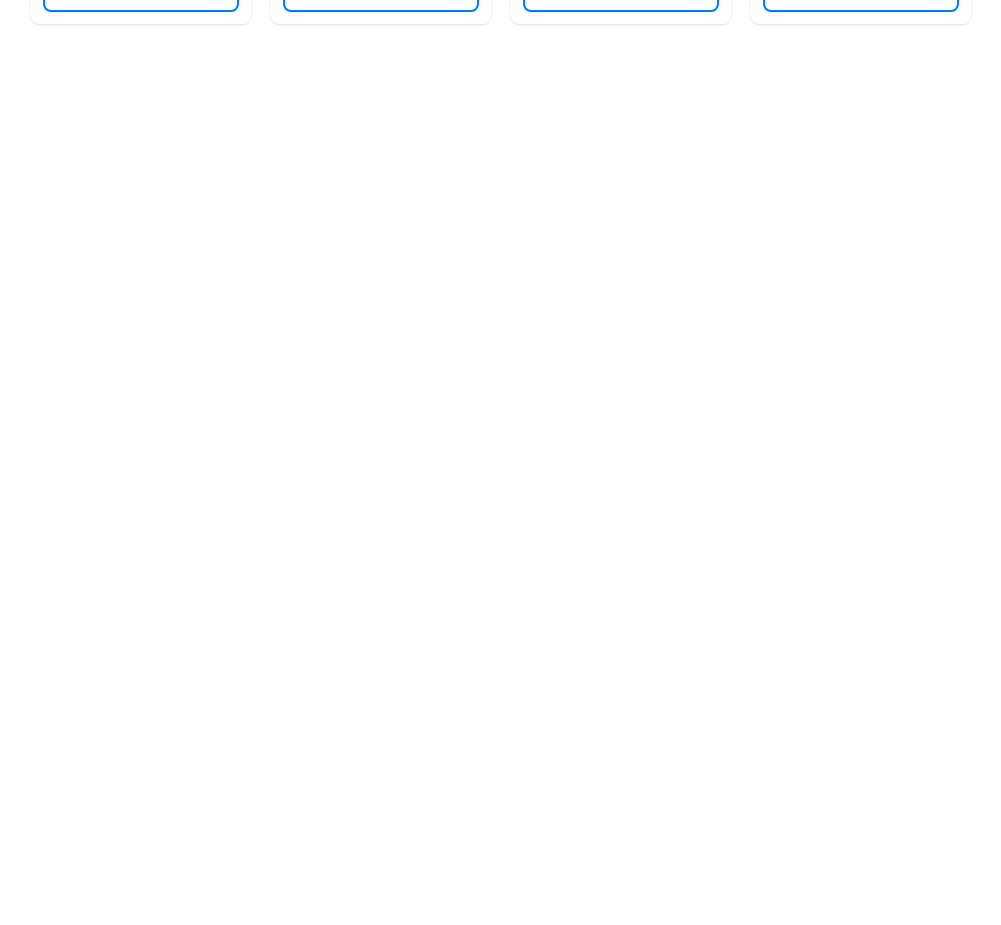
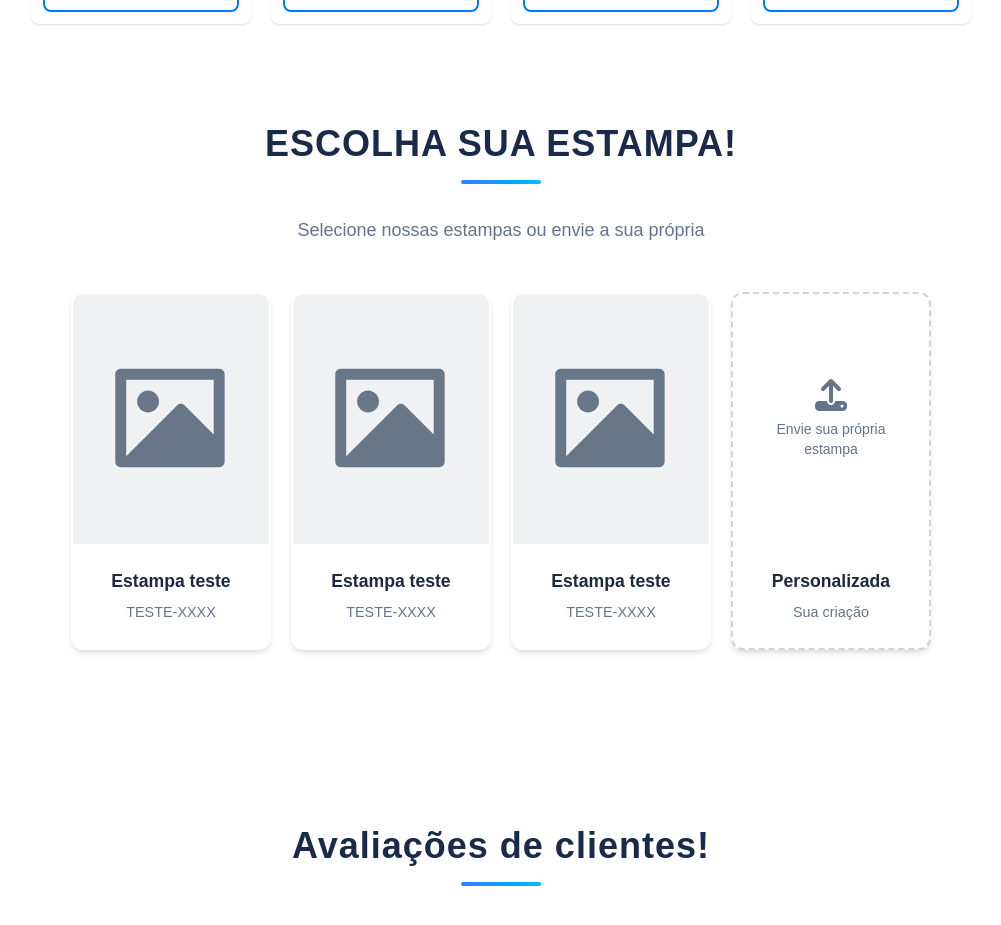
Before and after one commit to LucasEPO/nuvem_front, a Next.js app: page / in a window 1280 px wide. Shown: the part 1640-2565 px from the top of the page, without its empty margins (139-1140 px from the left). Before the commit the page ends 1828 px from the top, so only its background shows below. Built offline with nearby package versions, Linux system fonts and the light colour scheme.

Commit message:
Adicionando secao de estampas

```diff
--- a/app/page.tsx
+++ b/app/page.tsx
@@ -3,6 +3,7 @@ import heroImage from '@/public/assets/heroImage.png';
 import Highlight from "@/components/ui/Highlight";
 import CategoryBanner from "@/components/ui/CategoryBanner";
 import ProductCard from "@/components/ui/ProductCard";
+import PrintCard from "@/components/ui/PrintCard";
 
 export default function Home() {
   return (
@@ -43,8 +44,22 @@ export default function Home() {
         <ProductCard />
       </div>
     </section>
-    <section className="flex flex-col justify-center items-center py-16 w-[90%] ">
-
+    <section className="flex flex-col justify-center items-center py-16">
+      <div className="w-[90%]">
+        <h2 className="text-center uppercase text-4xl mb-4 font-extrabold relative text-[#1a2a4a] tracking-[1px] after:content-[''] after:block after:w-20 after:h-1 after:bg-linear-to-r after:from-blue-500 after:to-sky-400 after:my-4 after:mx-auto after:mb-8 after:rounded ">Escolha sua estampa!</h2>
+        <p className="text-center text-[#64748b] text-lg mb-12 font-normal">Selecione nossas estampas ou envie a sua própria</p>
+        <div className="flex flex-wrap justify-center gap-5 mb-12">
+          <PrintCard />
+          <PrintCard />
+          <PrintCard />
+          <PrintCard variant="upload"/>
+        </div>
+      </div>
+    </section>
+    <section className="flex flex-col justify-center items-center py-16">
+      <div className="w-[90%]">
+        <h2 className="text-center text-4xl mb-4 font-extrabold relative text-[#1a2a4a] tracking-[1px] after:content-[''] after:block after:w-20 after:h-1 after:bg-linear-to-r after:from-blue-500 after:to-sky-400 after:my-4 after:mx-auto after:mb-8 after:rounded ">Avaliações de clientes!</h2>
+      </div>
     </section>
     </>
   );
--- /dev/null
+++ b/components/ui/PrintCard.tsx
@@ -0,0 +1,111 @@
+'use client'
+
+import { ChangeEvent, useRef, useState } from "react";
+import imagePlaceholder from '@/public/assets/image_placeeholder.svg';
+import Image from "next/image";
+import { FaCheck, FaUpload } from "react-icons/fa6";
+
+interface printCardProps {
+    print?: any,
+    variant?: "default" | "upload"
+}
+
+export default function PrintCard({print, variant="default"}: printCardProps) {
+    const [selected, setSelected] = useState(false);
+    const [uploadedImage, setUploadedImage] = useState<string | null>(null)
+    const inputRef = useRef<HTMLInputElement>(null);
+
+    const isUpload = variant === "upload";
+
+    const handleClick = () => {
+        if (isUpload) {
+            if (!uploadedImage) {
+                inputRef.current?.click();
+                setSelected(true);
+                return;
+            }
+
+            if (selected) {
+                const confirmUnselect = window.confirm("Deseja remover a seleção da sua estampa?");
+                if (confirmUnselect) {
+                    setSelected(false);
+                    setUploadedImage(null);
+                }
+            } else {
+                setSelected(true);
+            }
+
+        } else {
+            setSelected(!selected);
+        }
+    };
+
+    const handleFileUpload = (e: ChangeEvent<HTMLInputElement>) => {
+        const file = e.target.files?.[0]
+        if (file) {
+            const reader = new FileReader()
+            reader.onload = () => setUploadedImage(reader.result as string)
+            reader.readAsDataURL(file)
+        }
+    }
+
+    return(
+        <div
+            onClick={handleClick}
+            className={`
+                relative w-[200px] shrink-0 bg-white rounded-xl overflow-hidden shadow-md border-2 transition-all duration-300 ease-in-out cursor-pointer
+                ${selected ? 'border-blue-500 bg-blue-50' : `${!isUpload ? 'border-transparent': ''} hover:translate-y-1 hover:shadow-xl`}
+                ${isUpload ? 'bg-[#f8fafc] border-dashed border-2 border-[#cbd5e1] hover:border-[#3b82f6] hover:bg-[#f0f7ff]': ''}
+            `}
+        >
+            <div className="relative h-[250px] overflow-hidden">
+                {!isUpload ?
+                    (
+                        <Image
+                            src={imagePlaceholder}
+                            alt="Ilustração da estampa"
+                            fill
+                            className="object-cover transition-transform duration-500 ease-in-out hover:scale-105"
+                        />
+                    ) : (
+                        <>
+                        {!uploadedImage ? (
+                            <div className="flex flex-col items-center justify-center h-full text-[#64748b] text-center p-4 hover:text-blue-500">
+                                <input
+                                    ref={inputRef}
+                                    type="file"
+                                    id="file-input"
+                                    accept="image/*"
+                                    onChange={handleFileUpload}
+                                    className="absolute w-full h-full hidden"
+                                />
+                                <FaUpload className="relative mb-2 w-8 h-8 " />
+                                <p className="relative m-0 text-sm">Envie sua própria estampa</p>
+                            </div>
+                        ) : (
+                            <Image
+                                src={uploadedImage}
+                                alt="Imagem do cliente"
+                                fill
+                                className="object-cover transition-transform duration-500 ease-in-out hover:scale-105"
+                            />
+                        )}
+                        </>
+                    )
+                }
+            </div>
+            <div
+                className={`
+                    absolute top-[15px] right-[15px] w-[30px] h-[30px] bg-blue-500 text-white rounded-full flex items-center justify-center font-bold text-[0.9rem] transition-all duration-300
+                    ${selected ? 'opacity-100 scale-100' : 'opacity-0 scale-80'}
+                `}
+            >
+                <FaCheck />
+            </div>
+            <div className="p-6 text-center">
+                <h3 className="text-[1.1rem] text-slate-800 font-semibold mb-2">{!isUpload ? 'Estampa teste' : 'Personalizada'}</h3>
+                <p className="text-[0.9rem] text-slate-500">{!isUpload ? 'TESTE-XXXX' : 'Sua criação'}</p>
+            </div>
+        </div>
+    );
+};
```
